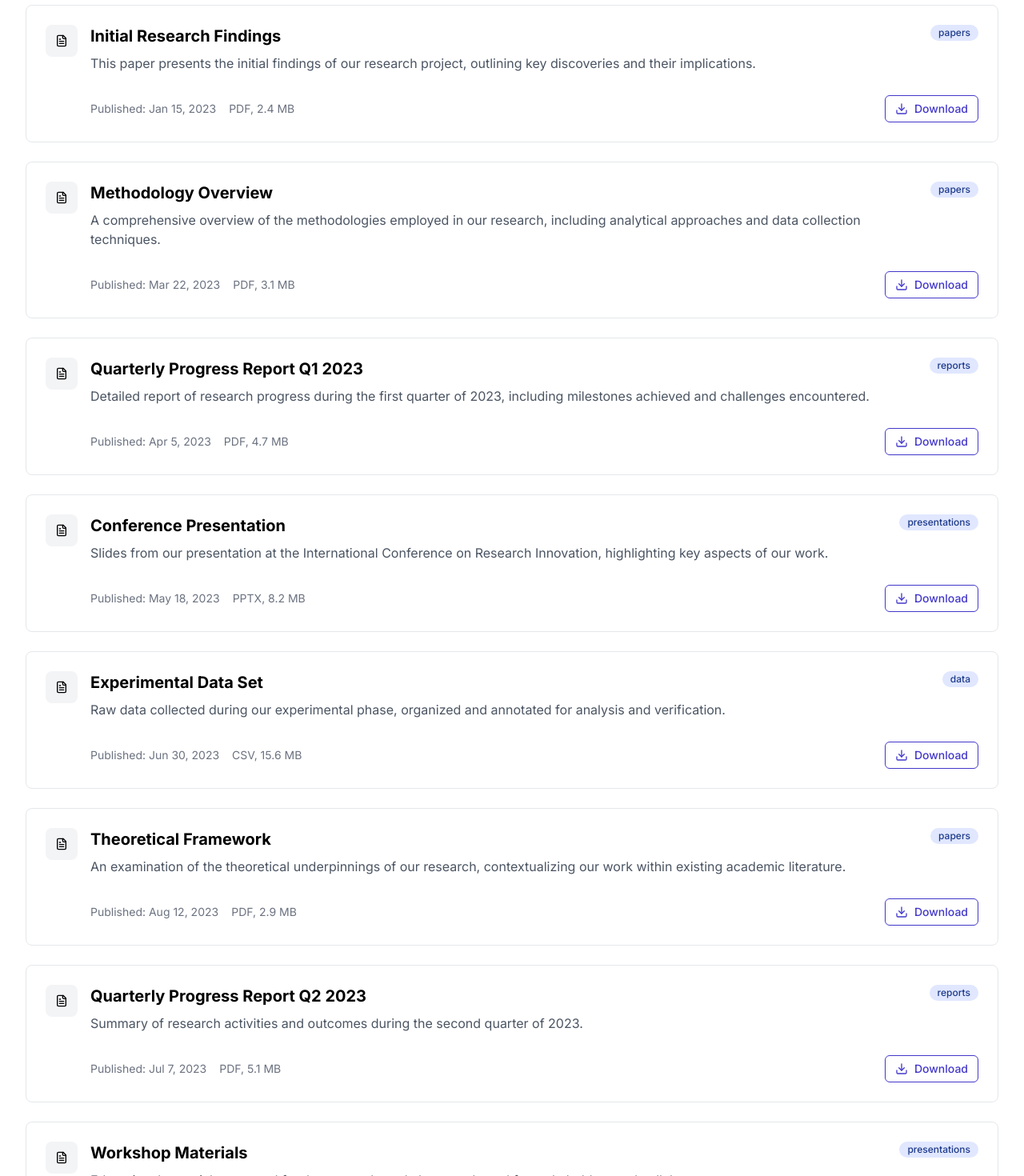
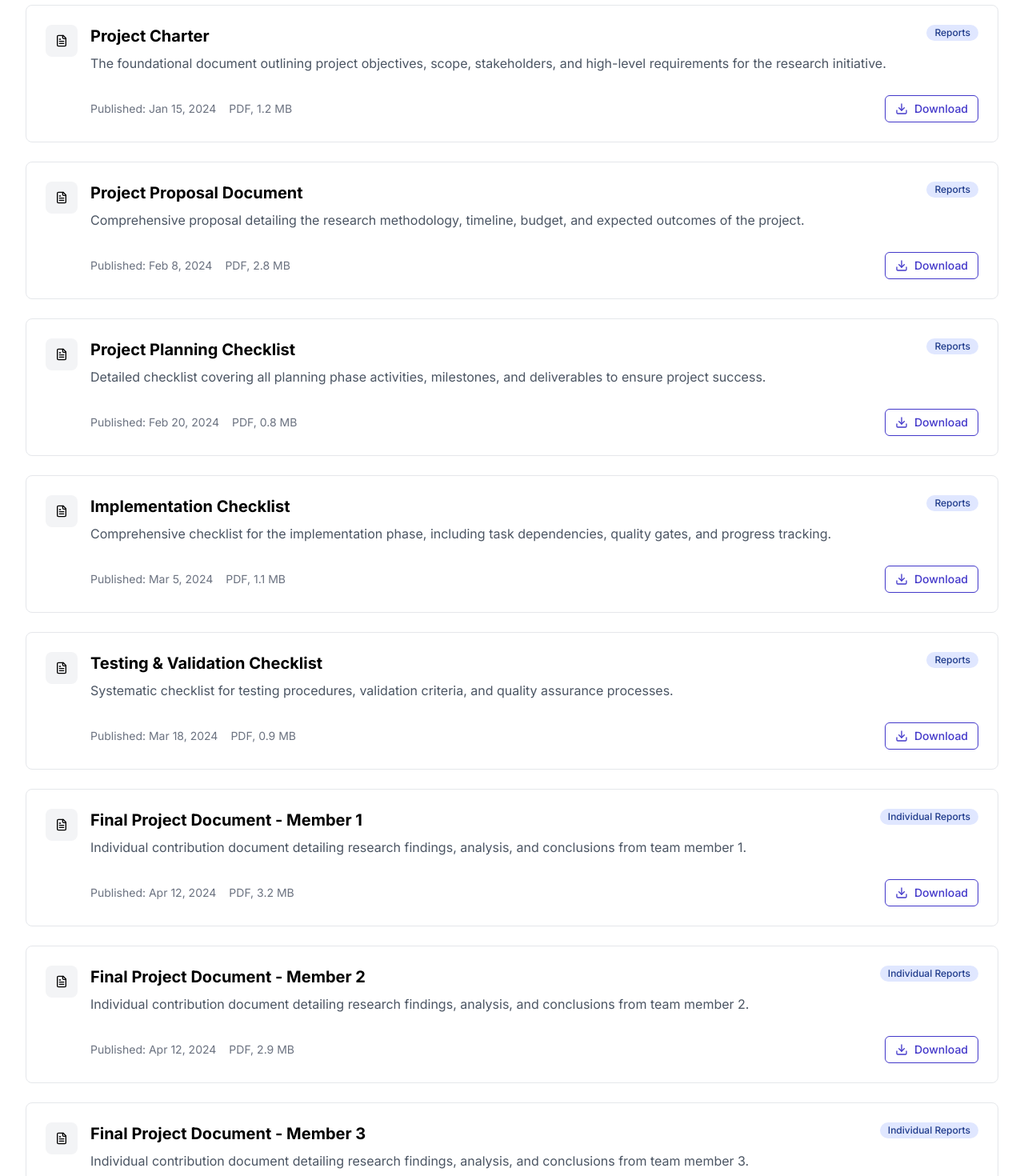
Before and after one commit to BoshithaMGunarathna/RP-web, a React (Vite) app in the folder project-website/: page /documents in a window 1280 px wide. Shown: the part 600-2070 px from the top of the page at 80% size. Built offline with nearby package versions, Linux system fonts and the light colour scheme.

Commit message:
Update Documents.tsx

```diff
--- a/project-website/src/pages/Documents.tsx
+++ b/project-website/src/pages/Documents.tsx
@@ -24,75 +24,129 @@ const Documents = () => {
   const documents: Document[] = [
     {
       id: '1',
-      title: 'Initial Research Findings',
-      description: 'This paper presents the initial findings of our research project, outlining key discoveries and their implications.',
-      category: 'papers',
-      date: 'Jan 15, 2023',
+      title: 'Project Charter',
+      description: 'The foundational document outlining project objectives, scope, stakeholders, and high-level requirements for the research initiative.',
+      category: 'reports',
+      date: 'Jan 15, 2024',
       fileType: 'PDF',
-      fileSize: '2.4 MB',
+      fileSize: '1.2 MB',
     },
     {
       id: '2',
-      title: 'Methodology Overview',
-      description: 'A comprehensive overview of the methodologies employed in our research, including analytical approaches and data collection techniques.',
+      title: 'Project Proposal Document',
+      description: 'Comprehensive proposal detailing the research methodology, timeline, budget, and expected outcomes of the project.',
+      category: 'reports',
+      date: 'Feb 8, 2024',
+      fileType: 'PDF',
+      fileSize: '2.8 MB',
+    },
+    {
+      id: '3',
+      title: 'Project Planning Checklist',
+      description: 'Detailed checklist covering all planning phase activities, milestones, and deliverables to ensure project success.',
+      category: 'reports',
+      date: 'Feb 20, 2024',
+      fileType: 'PDF',
+      fileSize: '0.8 MB',
+    },
+    {
+      id: '4',
+      title: 'Implementation Checklist',
+      description: 'Comprehensive checklist for the implementation phase, including task dependencies, quality gates, and progress tracking.',
+      category: 'reports',
+      date: 'Mar 5, 2024',
+      fileType: 'PDF',
+      fileSize: '1.1 MB',
+    },
+    {
+      id: '5',
+      title: 'Testing & Validation Checklist',
+      description: 'Systematic checklist for testing procedures, validation criteria, and quality assurance processes.',
+      category: 'reports',
+      date: 'Mar 18, 2024',
+      fileType: 'PDF',
+      fileSize: '0.9 MB',
+    },
+    {
+      id: '6',
+      title: 'Final Project Document - Member 1',
+      description: 'Individual contribution document detailing research findings, analysis, and conclusions from team member 1.',
       category: 'papers',
-      date: 'Mar 22, 2023',
+      date: 'Apr 12, 2024',
+      fileType: 'PDF',
+      fileSize: '3.2 MB',
+    },
+    {
+      id: '7',
+      title: 'Final Project Document - Member 2',
+      description: 'Individual contribution document detailing research findings, analysis, and conclusions from team member 2.',
+      category: 'papers',
+      date: 'Apr 12, 2024',
+      fileType: 'PDF',
+      fileSize: '2.9 MB',
+    },
+    {
+      id: '8',
+      title: 'Final Project Document - Member 3',
+      description: 'Individual contribution document detailing research findings, analysis, and conclusions from team member 3.',
+      category: 'papers',
+      date: 'Apr 12, 2024',
       fileType: 'PDF',
       fileSize: '3.1 MB',
     },
     {
-      id: '3',
-      title: 'Quarterly Progress Report Q1 2023',
-      description: 'Detailed report of research progress during the first quarter of 2023, including milestones achieved and challenges encountered.',
-      category: 'reports',
-      date: 'Apr 5, 2023',
+      id: '9',
+      title: 'Final Project Document - Member 4',
+      description: 'Individual contribution document detailing research findings, analysis, and conclusions from team member 4.',
+      category: 'papers',
+      date: 'Apr 12, 2024',
       fileType: 'PDF',
-      fileSize: '4.7 MB',
+      fileSize: '2.8 MB',
     },
     {
-      id: '4',
-      title: 'Conference Presentation',
-      description: 'Slides from our presentation at the International Conference on Research Innovation, highlighting key aspects of our work.',
-      category: 'presentations',
-      date: 'May 18, 2023',
-      fileType: 'PPTX',
-      fileSize: '8.2 MB',
+      id: '10',
+      title: 'Consolidated Final Project Report',
+      description: 'The main project document consolidating all individual contributions, findings, and comprehensive project outcomes.',
+      category: 'reports',
+      date: 'Apr 25, 2024',
+      fileType: 'PDF',
+      fileSize: '8.5 MB',
     },
     {
-      id: '5',
-      title: 'Experimental Data Set',
-      description: 'Raw data collected during our experimental phase, organized and annotated for analysis and verification.',
+      id: '11',
+      title: 'Voice Data Set - Member 1',
+      description: 'Comprehensive voice data collection and analysis dataset contributed by team member 1 for the research project.',
       category: 'data',
-      date: 'Jun 30, 2023',
-      fileType: 'CSV',
-      fileSize: '15.6 MB',
+      date: 'Mar 30, 2024',
+      fileType: 'Kaggle Dataset',
+      fileSize: 'Online',
     },
     {
-      id: '6',
-      title: 'Theoretical Framework',
-      description: 'An examination of the theoretical underpinnings of our research, contextualizing our work within existing academic literature.',
-      category: 'papers',
-      date: 'Aug 12, 2023',
-      fileType: 'PDF',
-      fileSize: '2.9 MB',
+      id: '12',
+      title: 'Voice Data Set - Member 2',
+      description: 'Comprehensive voice data collection and analysis dataset contributed by team member 2 for the research project.',
+      category: 'data',
+      date: 'Mar 30, 2024',
+      fileType: 'Kaggle Dataset',
+      fileSize: 'Online',
     },
     {
-      id: '7',
-      title: 'Quarterly Progress Report Q2 2023',
-      description: 'Summary of research activities and outcomes during the second quarter of 2023.',
-      category: 'reports',
-      date: 'Jul 7, 2023',
-      fileType: 'PDF',
-      fileSize: '5.1 MB',
+      id: '13',
+      title: 'Voice Data Set - Member 3',
+      description: 'Comprehensive voice data collection and analysis dataset contributed by team member 3 for the research project.',
+      category: 'data',
+      date: 'Mar 30, 2024',
+      fileType: 'Kaggle Dataset',
+      fileSize: 'Online',
     },
     {
-      id: '8',
-      title: 'Workshop Materials',
-      description: 'Educational materials prepared for the research workshop conducted for stakeholders and collaborators.',
-      category: 'presentations',
-      date: 'Sep 25, 2023',
-      fileType: 'ZIP',
-      fileSize: '12.3 MB',
+      id: '14',
+      title: 'Voice Data Set - Member 4',
+      description: 'Comprehensive voice data collection and analysis dataset contributed by team member 4 for the research project.',
+      category: 'data',
+      date: 'Mar 30, 2024',
+      fileType: 'Kaggle Dataset',
+      fileSize: 'Online',
     },
   ];
 
@@ -107,9 +161,9 @@ const Documents = () => {
 
   const getCategoryIcon = (category: string) => {
     switch (category) {
+      case 'reports':
+        return <FileText size={16} />;
       case 'papers':
-        return <FileText size={16} />;
-      case 'reports':
         return <FileText size={16} />;
       case 'presentations':
         return <FileText size={16} />;
@@ -122,9 +176,8 @@ const Documents = () => {
 
   const categories: { id: DocumentCategory; label: string }[] = [
     { id: 'all', label: 'All Documents' },
-    { id: 'papers', label: 'Research Papers' },
+    { id: 'papers', label: 'Individual Reports' },
     { id: 'reports', label: 'Reports' },
-    { id: 'presentations', label: 'Presentations' },
     { id: 'data', label: 'Data Sets' },
   ];
 
@@ -240,7 +293,8 @@ const Documents = () => {
                             <p className="text-gray-600 mb-3">{doc.description}</p>
                           </div>
                           <span className="bg-primary-100 text-primary-800 text-xs font-medium px-2.5 py-0.5 rounded-full">
-                            {doc.category}
+                            {doc.category === 'papers' ? 'Individual Reports' :
+                             doc.category === 'data' ? 'Data Sets' : 'Reports'}
                           </span>
                         </div>
                         <div className="flex items-center justify-between mt-4">
```
